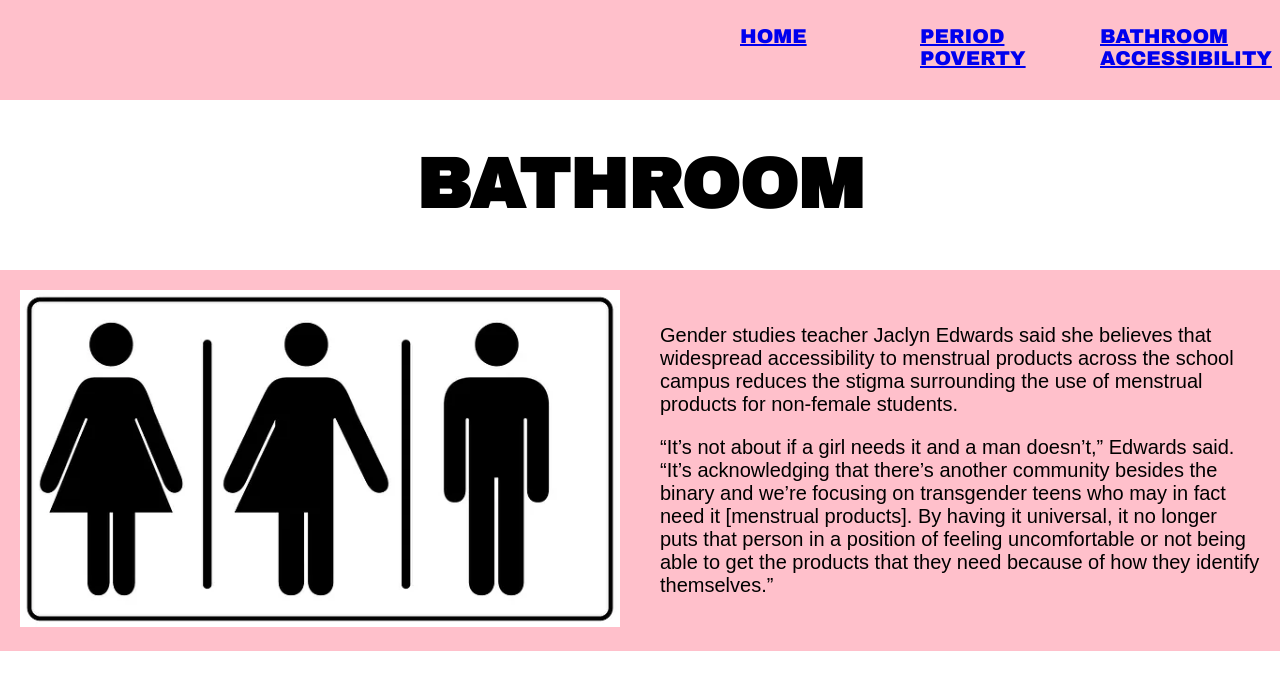
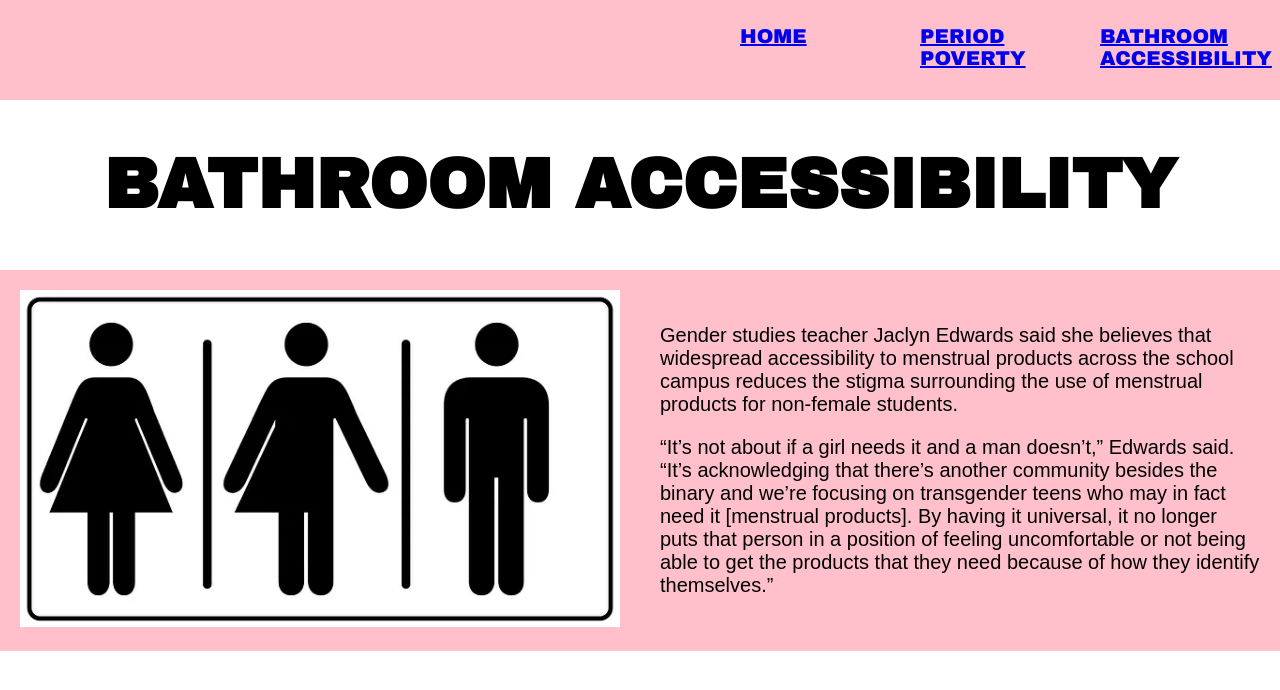
Before and after one commit to ajinjeong/issuesiterevision, a plain HTML site: page bathroom.html in a window 1280 px wide. Drawn offline with Linux system fonts and the light colour scheme.

Commit message:
This is my revised issue site.

```diff
--- a/bathroom.html
+++ b/bathroom.html
@@ -17,7 +17,7 @@
 		<div class="button"><a href="bathroom.html">BATHROOM ACCESSIBILITY</a></div>
 	</div>
 
-	<div class="home"><h1>BATHROOM</h1></div>
+	<div class="home"><h1>BATHROOM ACCESSIBILITY</h1></div>
 
 	<div class="info">
 		<div class="menstrualproductsrevision"><img src="genderinequalityrevision.png" style="width: 100%; height: 100%;"></div>
```
Also changed, not shown: 1 other file.
